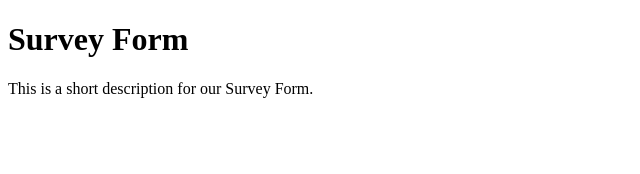
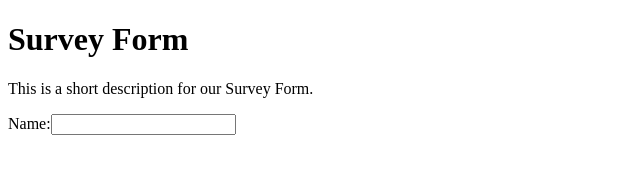
Before and after one commit to men32z/survey-form, a plain HTML site: page index.html in a window 1280 px wide. Shown: the whole page, without its empty margins (0-640 px from the left). Drawn offline with Linux system fonts and the light colour scheme.

Commit message:
step 3 and step 4

```diff
--- a/index.html
+++ b/index.html
@@ -15,18 +15,9 @@
       This is a short description for our Survey Form.
     </p>
 
-    <!--
-
-    Hello Camper!
-
-    For now, the test suite only works in Chrome!
-    Please read the README below in the JS Editor before beginning.
-    Feel free to delete this message once you have read it.
-    Good luck and Happy Coding!
-
-    - The freeCodeCamp Team
-
-    -->
+    <form id="survey-form">
+      <label>Name:</label><input type="text" id="name"><br/>
+    </form>
     <script  src="js/index.js"></script>
   </body>
 </html>
```
